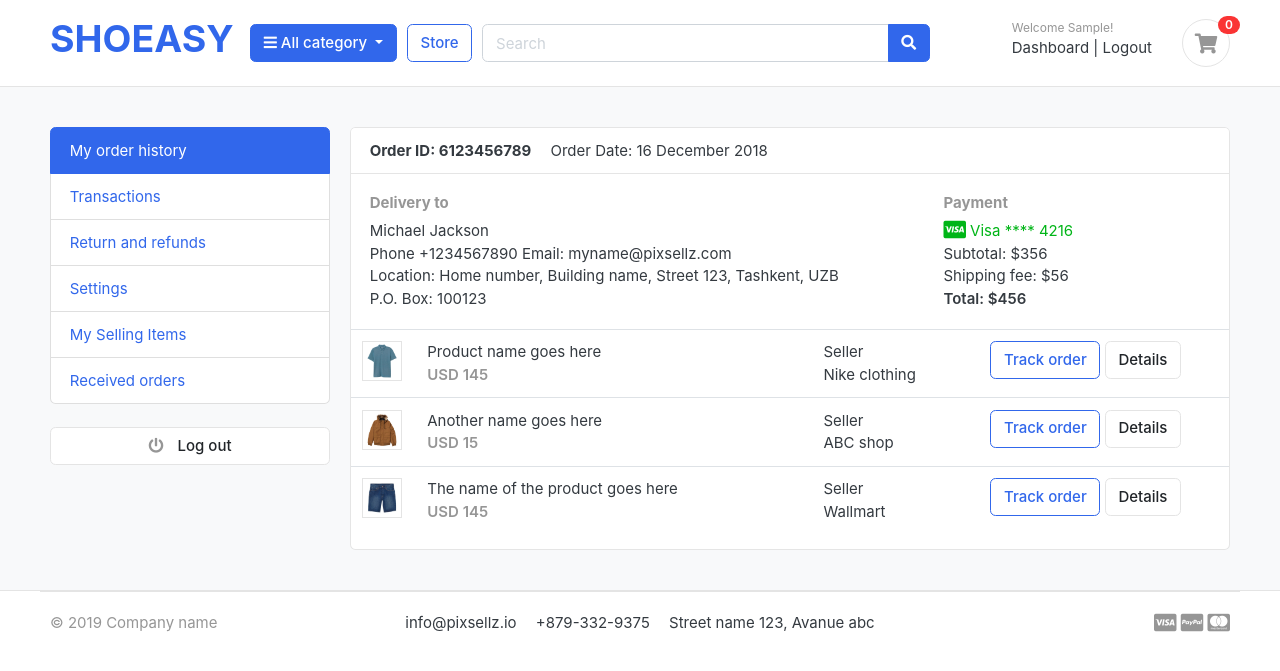
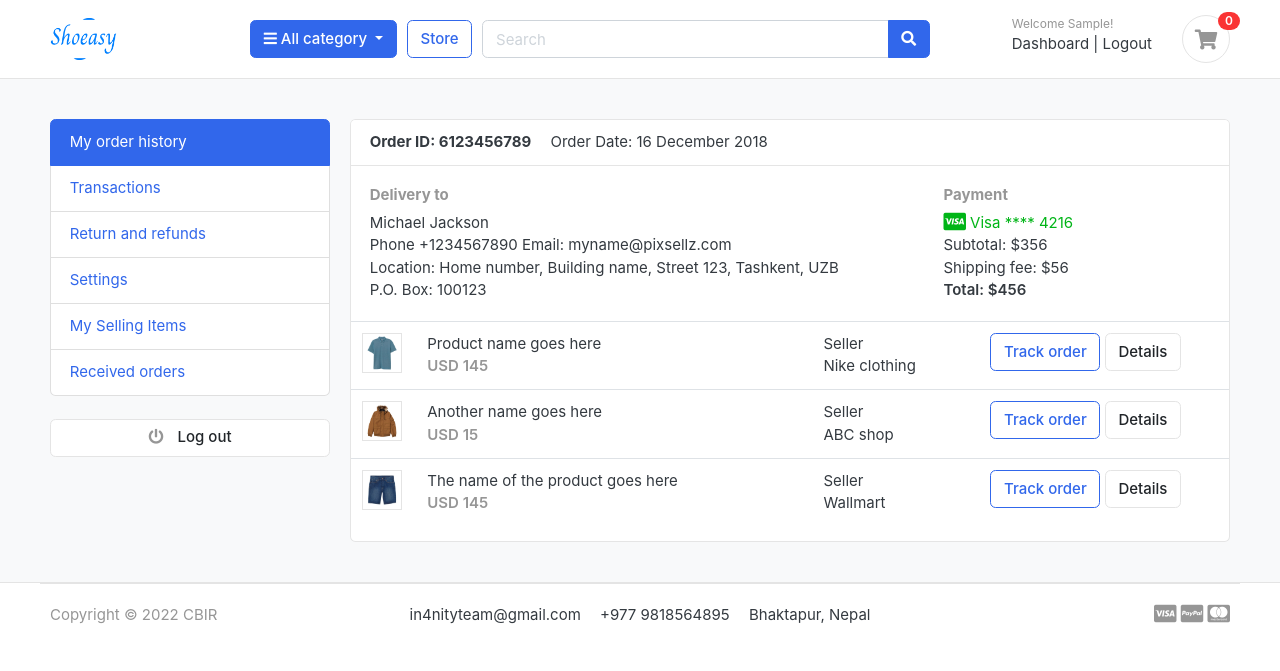
Before and after one commit to RochakSedai/ShoEasy, a Django app: page /accounts/ in a window 1280 px wide. Shown: the top 671 px of the page. Run offline with Django 3.2, Linux system fonts and the light colour scheme; the visitor is signed in with stand-in values (Sample User, id 1); data that the repository does not hold is empty; parts of the project's set-up code (start-up, migrations or seed data) failed here and were passed over; some libraries are stand-ins or nearby versions; some web fonts are replaced.

Commit message:
Footer Managed..

```diff
--- a/templates/includes/footer.html
+++ b/templates/includes/footer.html
@@ -5,12 +5,12 @@
 	<div class="container">
 		<section class="footer-bottom border-top row">
 			<div class="col-md-2">
-				<p class="text-muted"> &copy 2019 Company name </p>
+				<p class="text-muted"> Copyright © 2022 CBIR</p>
 			</div>
 			<div class="col-md-8 text-md-center">
-				<span  class="px-2">info@pixsellz.io</span>
-				<span  class="px-2">+879-332-9375</span>
-				<span  class="px-2">Street name 123, Avanue abc</span>
+				<span  class="px-2">in4nityteam@gmail.com</span>
+				<span  class="px-2">+977 9818564895</span>
+				<span  class="px-2">Bhaktapur, Nepal</span>
 			</div>
 			<div class="col-md-2 text-md-right text-muted">
 				<i class="fab fa-lg fa-cc-visa"></i>
--- a/templates/includes/navbar.html
+++ b/templates/includes/navbar.html
@@ -29,8 +29,8 @@
     <div class="row align-items-center">
         <div class="col-lg-2 col-md-3 col-6">
             <a href="{% url 'home' %}" class="brand-wrap">
-                <!-- <img class="logo" src="./images/logo.png"> -->
-                <h1>SHOEASY</h1>
+                 <img class="logo" src="{% static './images/logo.png' %}">
+
             </a> <!-- brand-wrap.// -->
         </div>
         <div class="col-lg col-sm col-md col-6 flex-grow-0">
```
Also changed, not shown: shoeasy/static/images/logo.png, static/images/logo.png.
